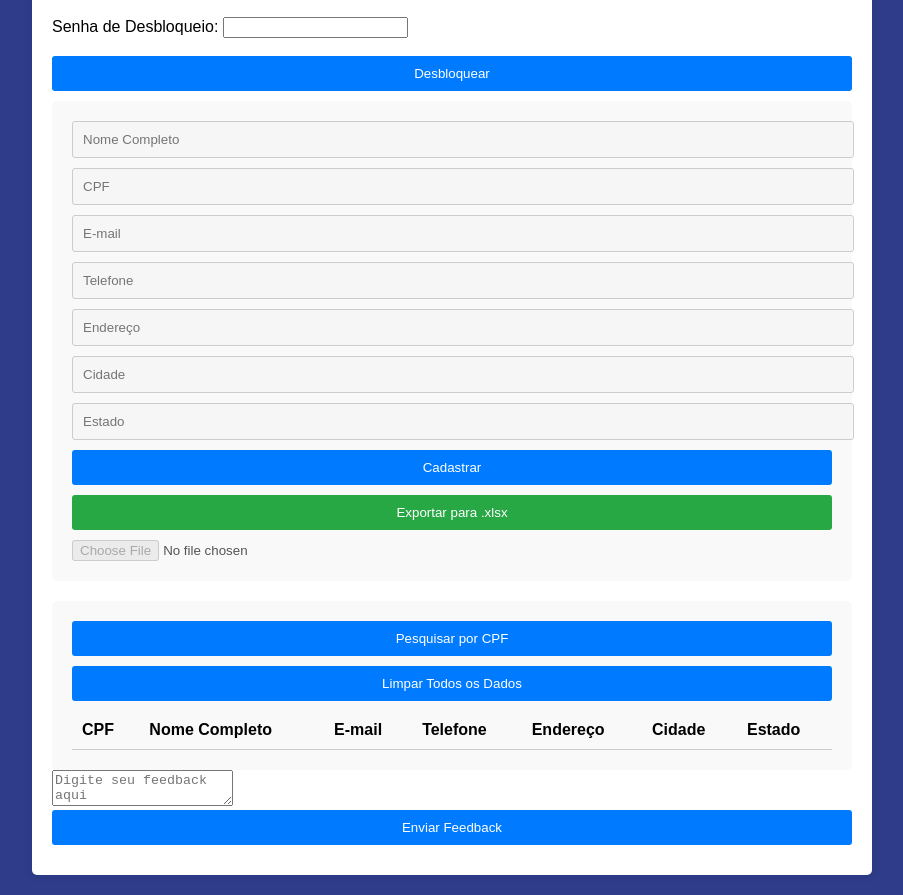
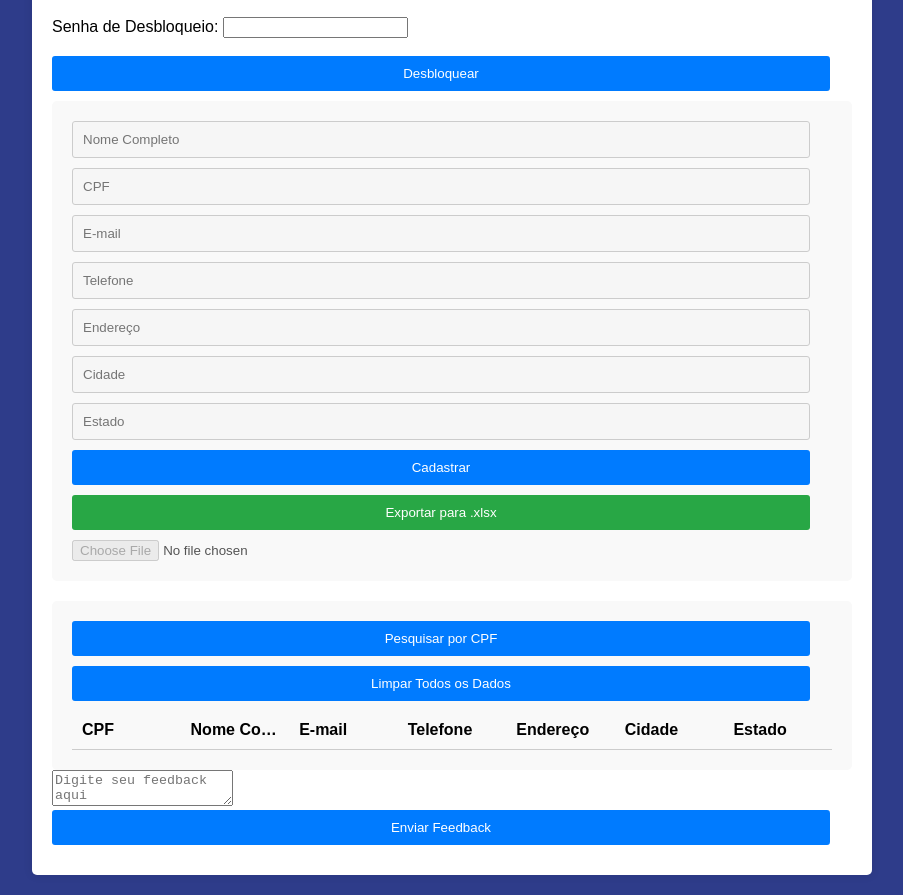
Before and after one commit to jso16/TrabalhoEscolar, a plain HTML site: page index.html in a window 1280 px wide. Shown: the part 101-996 px from the top of the page, without its empty margins (188-1091 px from the left). Drawn offline with Linux system fonts and the light colour scheme.

Commit message:
Sexto commit

```diff
--- a/style.css
+++ b/style.css
@@ -17,6 +17,7 @@ body {
     padding: 20px;
     border-radius: 5px;
     box-shadow: 0 0 10px rgba(0, 0, 0, 0.1);
+    overflow-x: auto; /* Adiciona rolagem horizontal quando necessário */
 }
 
 h1 {
@@ -36,11 +37,12 @@ input[type="email"],
 input[type="tel"],
 button {
     display: block;
-    width: 100%;
+    width: calc(100% - 22px); /* Considera a largura da borda ao calcular a largura total */
     padding: 10px;
     margin-bottom: 10px;
     border: 1px solid #ccc;
     border-radius: 3px;
+    box-sizing: border-box; /* Considera o padding e a borda na largura total */
 }
 
 button {
@@ -63,16 +65,18 @@ button:hover {
 #clientes-table {
     width: 100%;
     border-collapse: collapse;
+    table-layout: fixed; /* Impede que a tabela expanda além do contêiner */
 }
 
 #clientes-table th,
 #clientes-table td {
     padding: 10px;
     border-bottom: 1px solid #ccc;
-}
-
-#clientes-table th {
     text-align: left;
+    white-space: nowrap;
+    overflow: hidden;
+    text-overflow: ellipsis;
+    max-width: 100px; /* Define a largura máxima das células da tabela */
 }
 
 #export-btn {
@@ -87,13 +91,6 @@ button:hover {
     background-color: #218838;
 }
 
-#clientes-table td {
-    max-width: 20%; /* Defina a largura máxima desejada */
-    white-space: nowrap;
-    overflow: hidden;
-    text-overflow: ellipsis;
-}
-
 #clientes-list .hovered {
     background-color: #d5ecf7e8; /* Altere para a cor desejada ao passar o mouse */
 }
```
